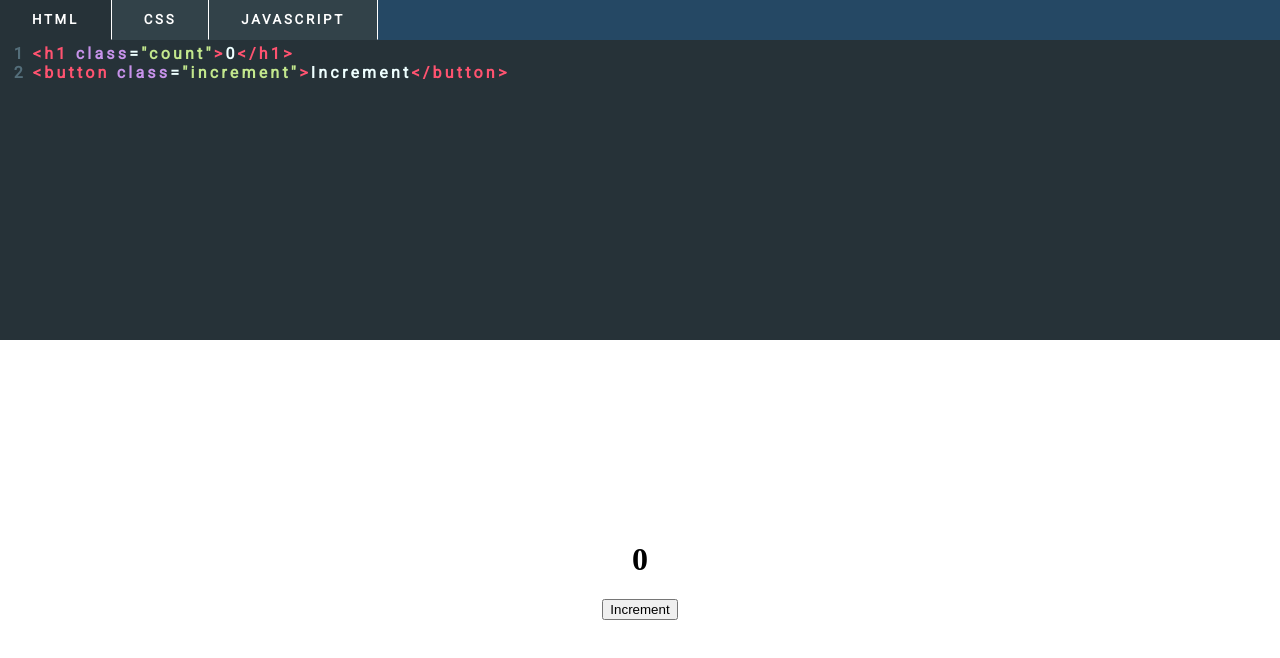
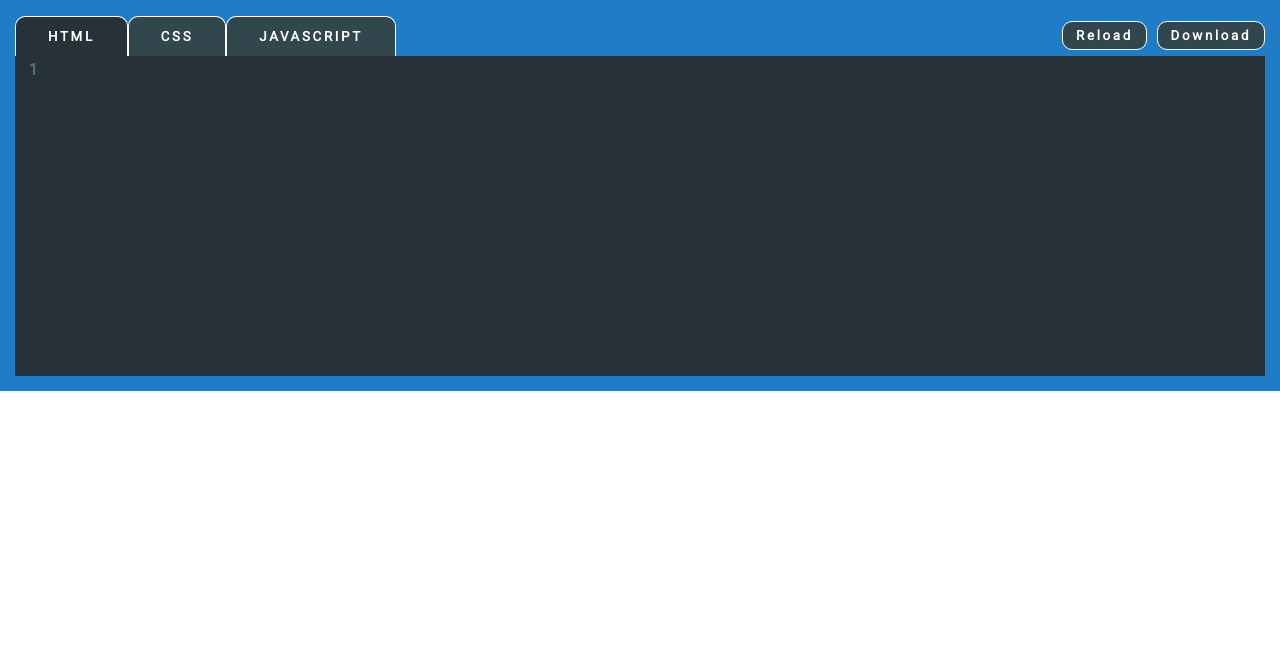
Before and after one commit to matthajec/react-code-editor, a React (Create React App) app in the folder browser-code/: page / in a window 1280 px wide. Shown: the top 658 px of the page. Built offline with nearby package versions, Linux system fonts and the light colour scheme.

Commit message:
added download, reload, and persistance

```diff
--- a/browser-code/package.json
+++ b/browser-code/package.json
@@ -6,6 +6,7 @@
     "@testing-library/jest-dom": "^4.2.4",
     "@testing-library/react": "^9.5.0",
     "@testing-library/user-event": "^7.2.1",
+    "file-saver": "^2.0.2",
     "react": "^16.13.1",
     "react-dom": "^16.13.1",
     "react-scripts": "3.4.3"
--- a/browser-code/src/App.js
+++ b/browser-code/src/App.js
@@ -1,30 +1,59 @@
 import React, { useState, useEffect } from 'react'
+import FileSaver, { saveAs } from 'file-saver'
+
 import Editor from './components/Editor'
 import NavBtn from './components/NavBtn'
 
+
 export default function App() {
 
-    const [ html, setHTML ] = useState(`<h1 class="count">0</h1>
-<button class="increment">Increment</button>`)
-    const [ css, setCSS ] = useState(`body {
-    margin: 0;
-    display: flex;
-    justify-content: center;
-    align-items: center;
-    flex-direction: column;
-    height: 100vh;
+    const [ html, setHTML ] = useState('')
+    const [ css, setCSS ] = useState('')
+    const [ js, setJS ] = useState('')
+    const [ tabIndex, setTabIndex ] = useState(0)
+    const [ srcDoc, setSrcDoc ] = useState(``)
+
+    useEffect(() => {
+        setHTML(localStorage.getItem('html'))
+        setCSS(localStorage.getItem('css'))
+        setJS(localStorage.getItem('js'))
+    }, [])
+
+    useEffect(() => {
+        localStorage.setItem("html", html)
+        localStorage.setItem("css", css)
+        localStorage.setItem("js", js)
+    }, [ html, css, js ])
+
+    function updateEditor() {
+        setSrcDoc(`
+        <!DOCTYPE html>
+        <html lang="en">
+        <head>
+            <meta charset="UTF-8">
+            <meta name="viewport" content="width=device-width, initial-scale=1.0">
+            <title>Document</title>
+            <style>
+                ${css}
+            </style>
+        </head>
+        <body>
+
+            ${html}
+
+            <script>
+                ${js}
+            </script>
+        </body>
+        </html>
+    `)
     }
 
-button {
-    cursor: pointer;
-}`)
-    const [ js, setJS ] = useState(`const btn = document.querySelector(".increment")
-const count = document.querySelector(".count")
-
-btn.addEventListener('click', () => {
-    count.textContent++
-})`)
-    const [ tabIndex, setTabIndex ] = useState(0)
+    function download() {
+        var blob = new Blob([srcDoc])
+        console.log(srcDoc)
+        FileSaver.saveAs(blob, "index.html")
+    }
 
     function getEditor() {
         if (tabIndex === 0) {
@@ -54,11 +83,11 @@ btn.addEventListener('click', () => {
         }
     }
 
-
     return (
         <>
             <div className="top-section">
                 <nav>
+                    <div className="nav-btns">
                         <NavBtn
                             btnIndex={0}
                             tabIndex={tabIndex}
@@ -74,6 +103,19 @@ btn.addEventListener('click', () => {
                             tabIndex={tabIndex}
                             setTabIndex={setTabIndex}
                         >JAVASCRIPT</NavBtn>
+                    </div>
+
+                    <div className="control-btns">
+                        <button
+                            className="reload-btn"
+                            onClick={updateEditor}
+                        >Reload</button>
+                        <button
+                            className="download-btn"
+                            onClick={download}
+                        >Download</button>
+                    </div>
+
                 </nav>
 
                 {getEditor()}
@@ -81,27 +123,7 @@ btn.addEventListener('click', () => {
             <iframe
                 title="document"
                 className="document"
-                srcDoc={`
-                    <!DOCTYPE html>
-                    <html lang="en">
-                    <head>
-                        <meta charset="UTF-8">
-                        <meta name="viewport" content="width=device-width, initial-scale=1.0">
-                        <title>Document</title>
-                        <style>
-                            ${css}
-                        </style>
-                    </head>
-                    <body>
-
-                        ${html}
-
-                        <script>
-                            ${js}
-                        </script>
-                    </body>
-                    </html>
-                `}
+                srcDoc={srcDoc}
             />
         </>
     )
--- a/browser-code/src/styles/main.css
+++ b/browser-code/src/styles/main.css
@@ -14,24 +14,58 @@
   -ms-grid-rows: auto 1fr;
       grid-template-rows: auto 1fr;
   height: 100vh;
+  z-index: 100;
 }
 
 .top-section {
-  background-color: #254864;
+  background-color: #217cc7;
+  padding: 15px;
+}
+
+nav {
+  display: -webkit-box;
+  display: -ms-flexbox;
+  display: flex;
+  -webkit-box-align: center;
+      -ms-flex-align: center;
+          align-items: center;
+  -webkit-box-pack: justify;
+      -ms-flex-pack: justify;
+          justify-content: space-between;
+}
+
+.editor-selector,
+.control-btns * {
+  background-color: #32464e;
+  color: #fff;
+  border: 1px solid #fff;
+  outline: none;
 }
 
 .editor-selector {
-  border: none;
-  background-color: #324249;
-  color: #fff;
   padding: .75rem 2rem;
-  border-right: 1px solid #fff;
   border-bottom: 1px solid rgba(0, 0, 0, 0);
-  outline: none;
+  border-top-right-radius: 10px;
+  border-top-left-radius: 10px;
+  -webkit-transform: translateY(1px);
+          transform: translateY(1px);
+}
+
+.control-btns * {
+  border-radius: 10px;
+  padding: .4rem .8rem;
+}
+
+.control-btns *:first-child {
+  margin-right: 10px;
 }
 
 .selected {
   background-color: #263238;
+}
+
+.CodeMirror {
+  height: 40vh;
 }
 
 .document {
--- a/browser-code/src/styles/main.scss
+++ b/browser-code/src/styles/main.scss
@@ -11,25 +11,55 @@
     display: grid;
     grid-template-rows: auto 1fr;
     height: 100vh;
+    z-index: 100;
 }
 
 .top-section {
-    background-color: #254864;
+    background-color: #217cc7;
+    padding: 15px;
+}
+
+nav {
+    display: flex;
+    align-items: center;
+    justify-content: space-between;
+}
+
+.editor-selector,
+.control-btns * {
+    background-color:#32464e;
+    color: #fff;
+    border: 1px solid #fff;
+    outline: none;
+
 }
 
 .editor-selector {
-    border: none;
-    background-color:#324249;
-    color: #fff;
     padding: .75rem 2rem;
-    border-right: 1px solid #fff;
     border-bottom: 1px solid rgba(0,0,0, 0);
-    outline: none;
+    border-top-right-radius: 10px;
+    border-top-left-radius: 10px;
+    transform: translateY(1px);
+}
+
+.control-btns * {
+    border-radius: 10px;
+    padding: .4rem .8rem;
+
+    &:first-child {
+        margin-right: 10px;
+    }
 }
 
 .selected {
     background-color: #263238;
 }
+
+.CodeMirror {
+    height: 40vh;
+}
+
+
 
 .document {
     height: 100%;
```
Also changed, not shown: 2 other files (tests, documents, lock files or other folders). Lines whose indentation alone changed are shown as unchanged.
